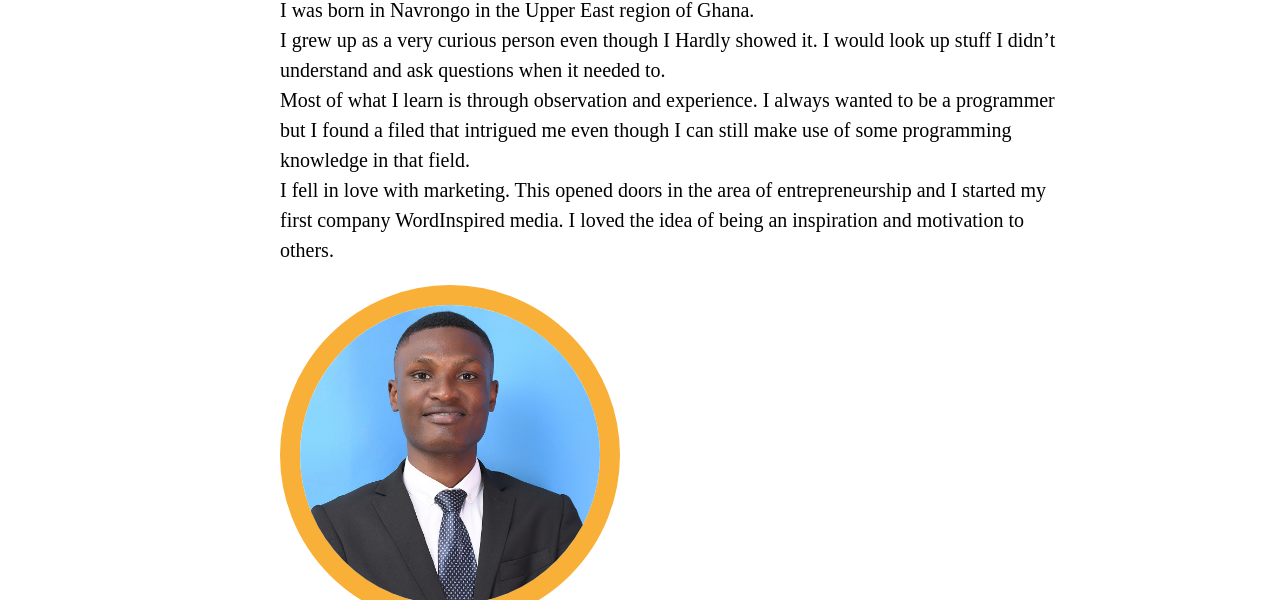
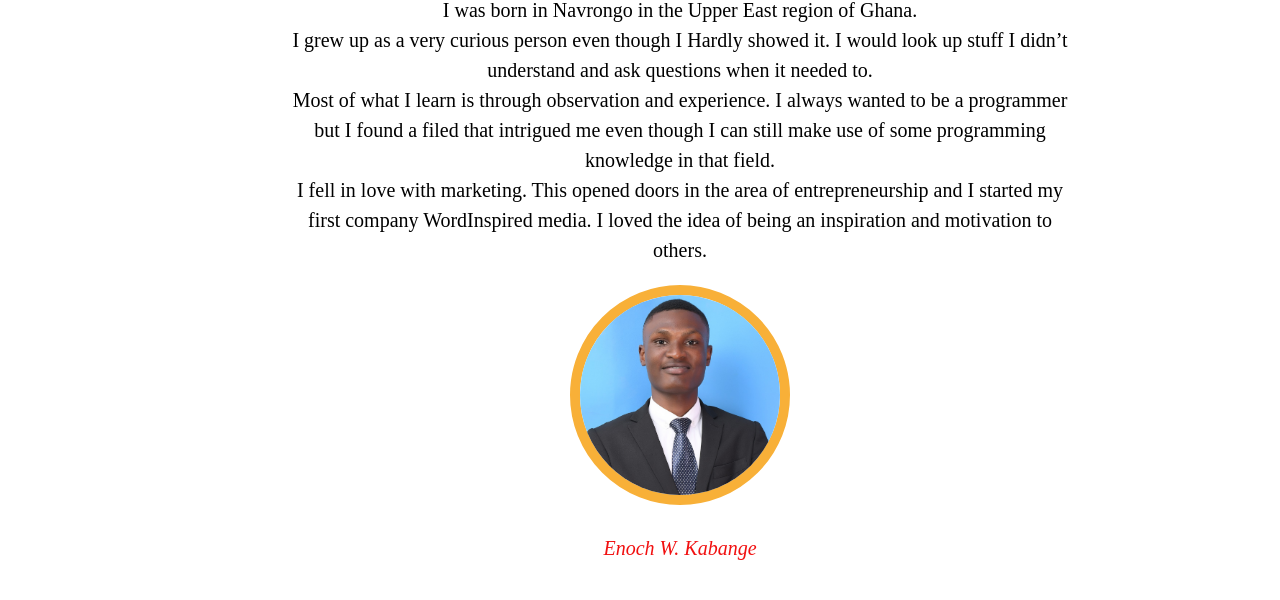
Before and after one commit to enochkabange/EnochKabange, a plain HTML site: page index.html in a window 1280 px wide. Shown: the part 650-1250 px from the top of the page. Drawn offline with Linux system fonts and the light colour scheme.

Commit message:
Update hero.css

```diff
--- a/css/hero.css
+++ b/css/hero.css
@@ -26,15 +26,16 @@ h1, h2 {
 }
 
 main{
+	text-align: center;
 	max-width: 800px;
 	margin: 0 auto;
 	padding: 0 20px 20px 100px;
 }
 
-main img{
-	border-radius: 170px;
-	width: 300px;
-	border: 20px solid #f8b038;
+main img {
+    border-radius: 170px;
+    width: 200px;
+    border: 10px solid #f8b038;
 }
 
 h2{
```
